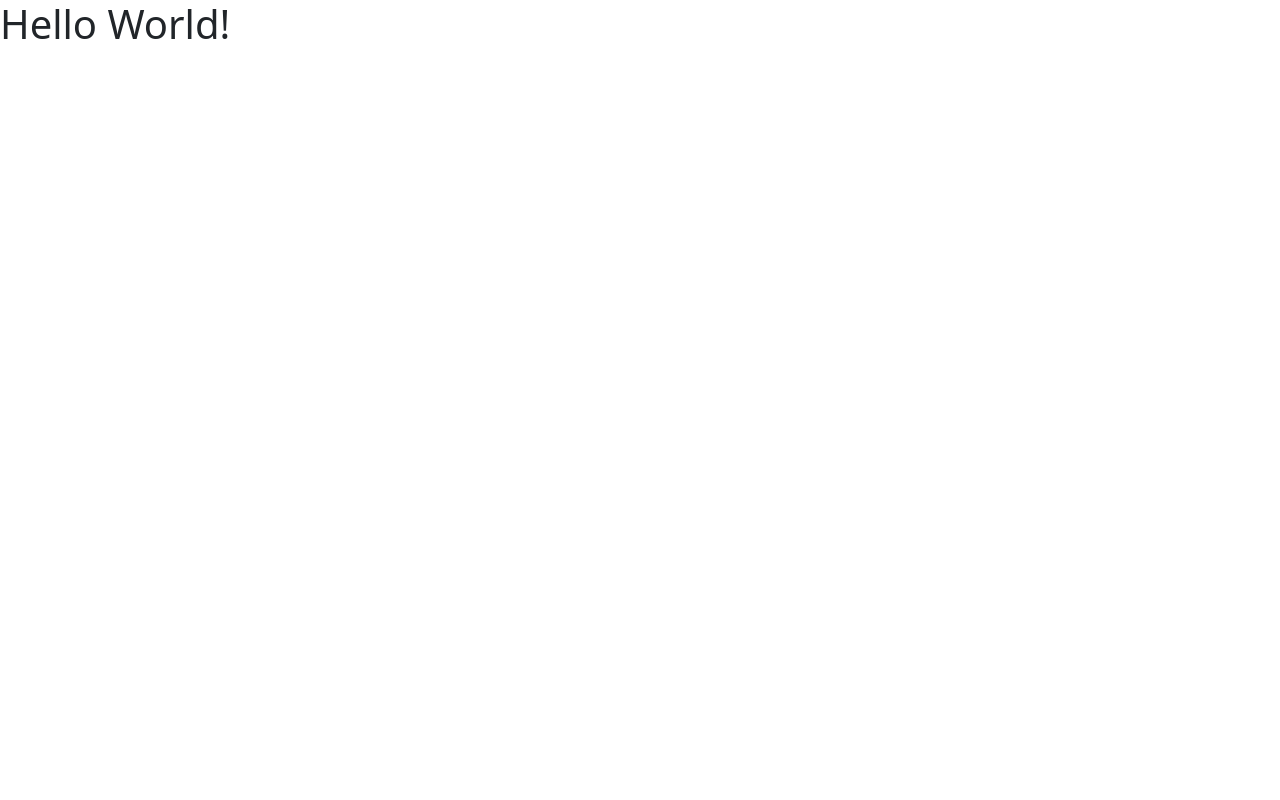
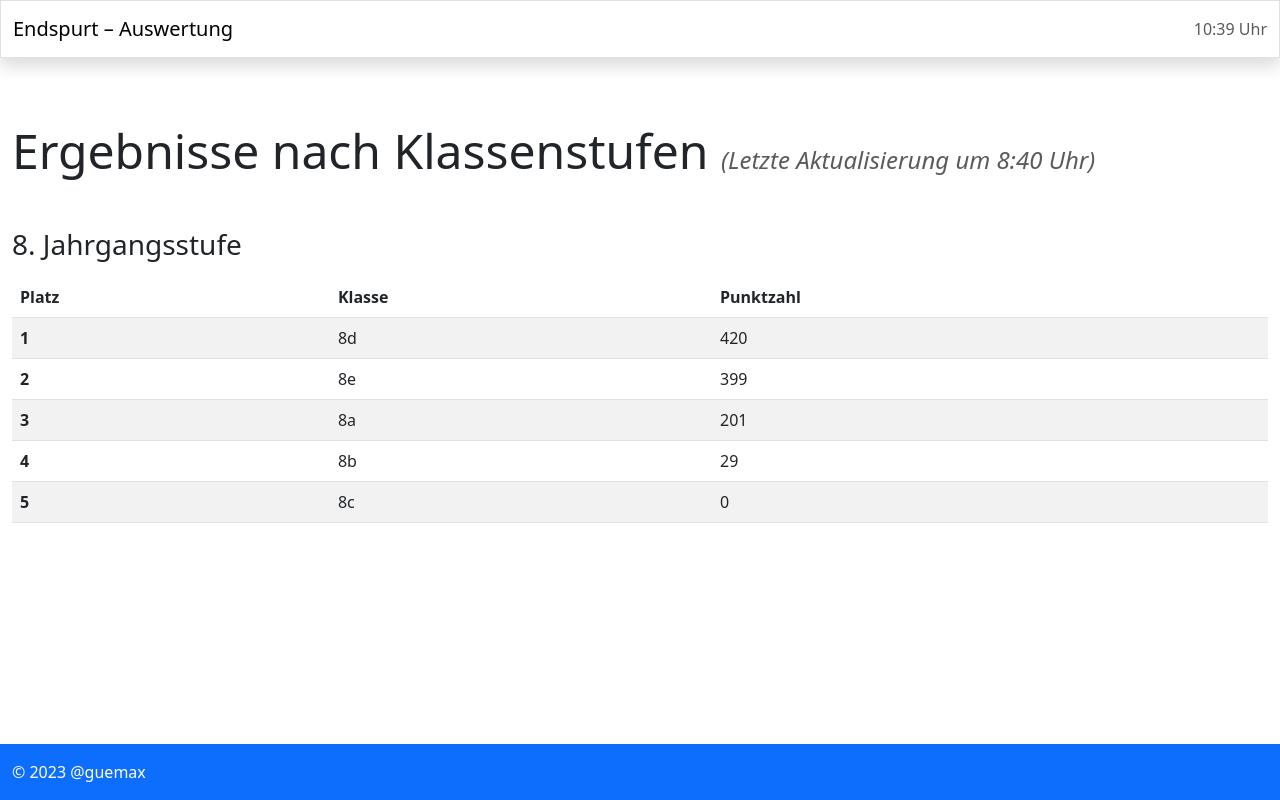
Before and after one commit to guemax/Endspurt, a Django app: page / in a window 1280 px wide. Before the commit the page is almost empty. Run offline with Django 4.2, Linux system fonts and the light colour scheme; some libraries are stand-ins or nearby versions.

Commit message:
Add table and other elements to index site

```diff
--- a/templates/main/index.html
+++ b/templates/main/index.html
@@ -14,7 +14,65 @@
 
     <link rel="stylesheet" href="{% static 'bootstrap.css' %}">
   </head>
-  <body>
-    <h1>Hello World!</h1>
+  <body class="min-vh-100 d-flex flex-column">
+    <header class="mb-5">
+      <nav class="navbar border border-bottom-2 shadow">
+	<div class="container-fluid">
+	  <a class="navbar-brand" href="#">Endspurt &ndash; Auswertung</a>
+	  <div class="navbar">
+	    <ul class="navbar-nav">
+	      <li class="nav-item">
+		<span class="navbar-text">10:39 Uhr</span>
+	      </li>
+	    </ul>
+	  </div>
+	</div>
+      </nav>
+    </header>
+    <main class="container-fluid py-3">
+      <h1 class="display-5 mb-5">Ergebnisse nach Klassenstufen <i class="text-muted h4 fw-normal">(Letzte Aktualisierung um {% now "G:i" %} Uhr)</i></h1>
+      <article class="mb-5">
+        <h2 class="h3 fw-normal mb-3">8. Jahrgangsstufe</h2>
+        <table class="table table-striped table-responsive">
+          <thead>
+            <tr>
+              <th scope="col">Platz</th>
+              <th scope="col">Klasse</th>
+              <th scope="col">Punktzahl</th>
+            </tr>
+          </thead>
+          <tbody>
+            <tr>
+              <th scope="row">1</th>
+              <td>8d</td>
+              <td>420</td>
+            </tr>
+            <tr>
+              <th scope="row">2</th>
+              <td>8e</td>
+              <td>399</td>
+            </tr>
+            <tr>
+              <th scope="row">3</th>
+              <td>8a</td>
+              <td>201</td>
+            </tr>
+            <tr>
+              <th scope="row">4</th>
+              <td>8b</td>
+              <td>29</td>
+            </tr>
+            <tr>
+              <th scope="row">5</th>
+              <td>8c</td>
+              <td>0</td>
+            </tr>
+          </tbody>
+        </table>
+      </article>
+    </main>
+    <footer class="bg-primary text-white mt-auto">
+      <p class="py-3 container-fluid my-0">&copy; 2023 @guemax</p>
+    </footer>
   </body>
 </html>
```
